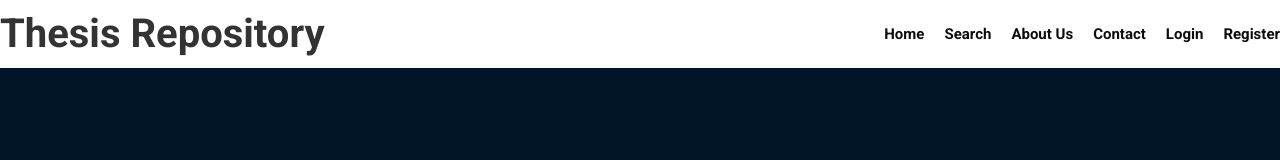
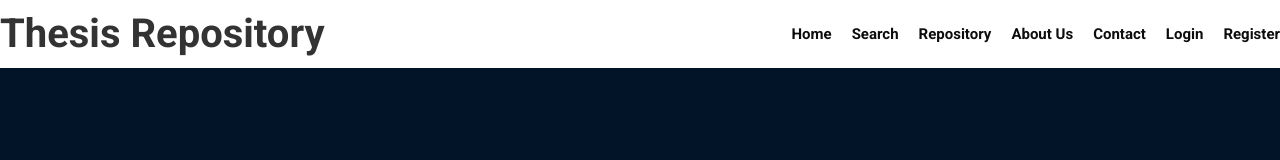
Before and after one commit to Abhinaykotla/Digital_Thesis_Repository, a React (Create React App) app in the folder FrontEnd/: page / in a window 1280 px wide. Shown: the top 160 px of the page. Built offline with nearby package versions, Linux system fonts and the light colour scheme; no server answers.

Commit message:
feat: add 'Repository' link to the navigation header

```diff
--- a/FrontEnd/src/Header.js
+++ b/FrontEnd/src/Header.js
@@ -32,6 +32,7 @@ const Header = () => {
             </li>
             <li><Link to="/">Home</Link></li>
             <li><Link to="/search">Search</Link></li>
+            <li><Link to="/search">Repository</Link></li>
             {/* <li><Link to="/submitthesis">Submit Thesis</Link></li> */}
             {/* <li><Link to="/statistics">Statistics</Link></li> */}
             {/* <li><Link to="/thesistable">Peer Review</Link></li> */}
```
